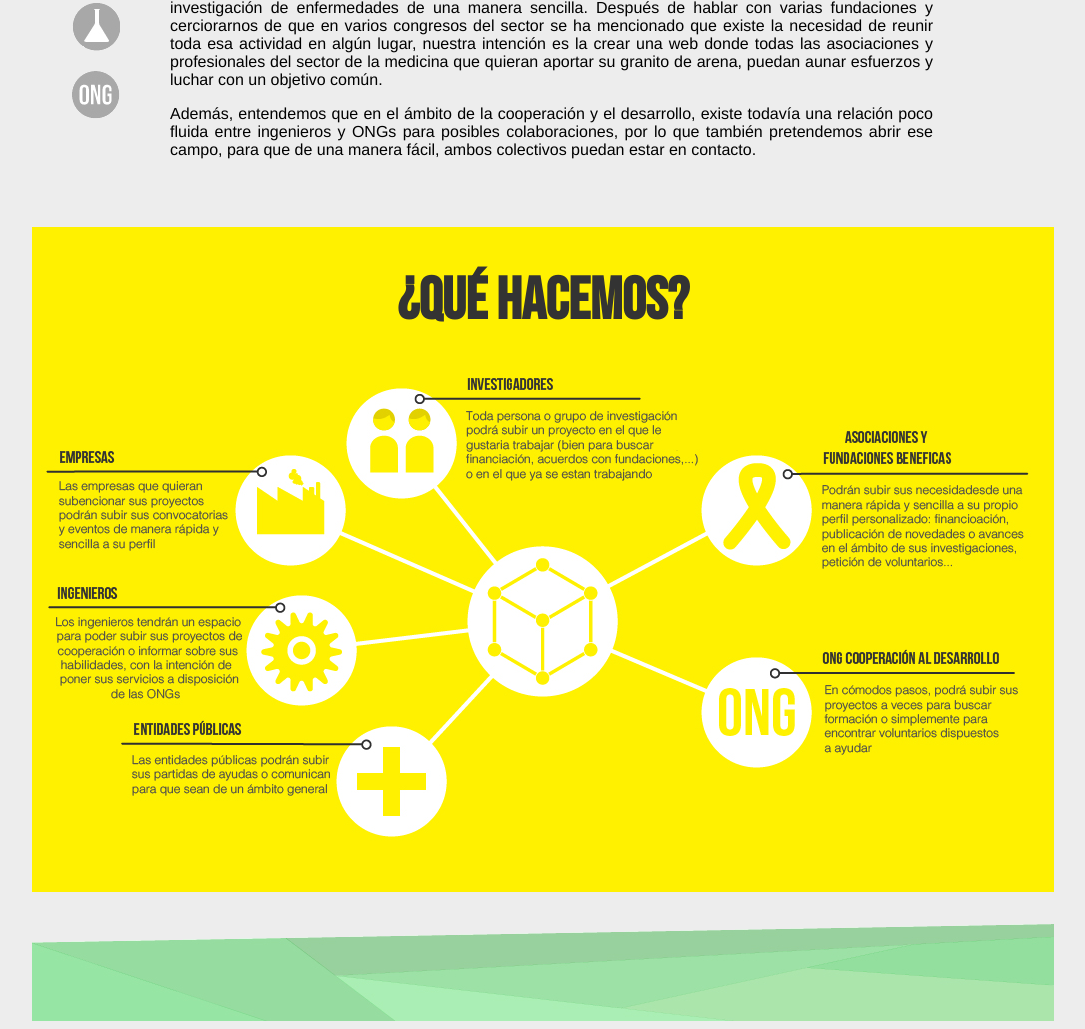
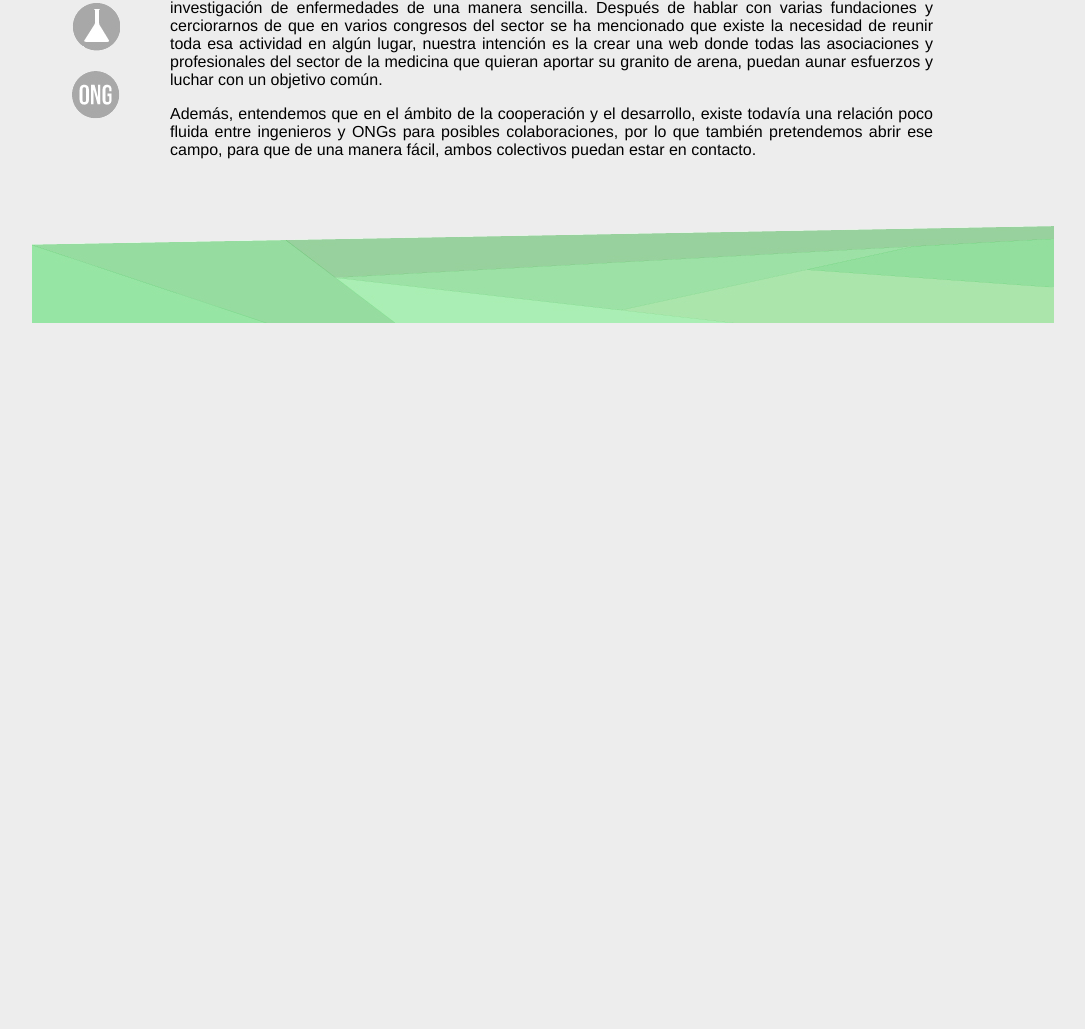
Before and after one commit to valenbg1/share4good, a Django app: page /webshare/empresa/ in a window 1280 px wide. Shown: the part 537-1566 px from the top of the page, without its empty margins (96-1181 px from the left). After the commit the page ends 860 px from the top, so only its background shows below. Run offline with Django 3.2, Linux system fonts and the light colour scheme; parts of the project's set-up code (start-up, migrations or seed data) failed here and were passed over.

Commit message:
Correcciones menores en las plantillas

```diff
--- a/webshare/templates/layouts/about.html
+++ b/webshare/templates/layouts/about.html
@@ -16,6 +16,7 @@
     <li><a href="/webshare/ingenieros" target="_self" title="Ingenieros"><img src={% static "img/boton_ingenieros.png" %}  width=48 height=48></a></li>
     <li><a href="/webshare/asociaciones" target="_self" title="Asociaciones"><img src={% static "img/boton_asociaciones.png" %} width=48 height=48></a></li>
     <li><a href="/webshare/investigadores" target="_self" title="Investigadores"><img src={% static "img/boton_investigadores.png" %} width=48 height=48></a></li>
+    <li><a href="/webshare/ong" target="_self" title="ONG"><img src={% static "img/boton_ONG.png" %} width=48 height=48></a></li>
 </ul>
 </nav>
 {% endblock %}
--- a/webshare/templates/layouts/empresa.html
+++ b/webshare/templates/layouts/empresa.html
@@ -37,12 +37,6 @@
 <div class="clear"></div>
 {% endblock %}
 
-{% block elem3 %}
-<div id="aboutimg">
-    <h1>¿Qué hacemos?</h1>
-</div>
-{% endblock %}
-
 {% block footer %}
 <footer>
 </footer>
--- a/webshare/templates/layouts/investigadores.html
+++ b/webshare/templates/layouts/investigadores.html
@@ -17,6 +17,7 @@
     <li><a href="/webshare/ingenieros" target="_self" title="Ingenieros"><img src="/static/img/boton_ingenieros.png" width=48 height=48></a></li>
     <li><a href="/webshare/asociaciones" target="_self" title="Asociaciones"><img src="/static/img/boton_asociaciones.png" width=48 height=48></a></li>
     <li><a href="/webshare/investigadores" target="_self" title="Investigadores"><img src={% static "img/boton_investigadores.png" %} width=48 height=48></a></li>
+    <li><a href="/webshare/ong" target="_self" title="ONG"><img src={% static "img/boton_ONG.png" %} width=48 height=48></a></li>
 </ul>
 </nav>
 {% endblock %}
```
